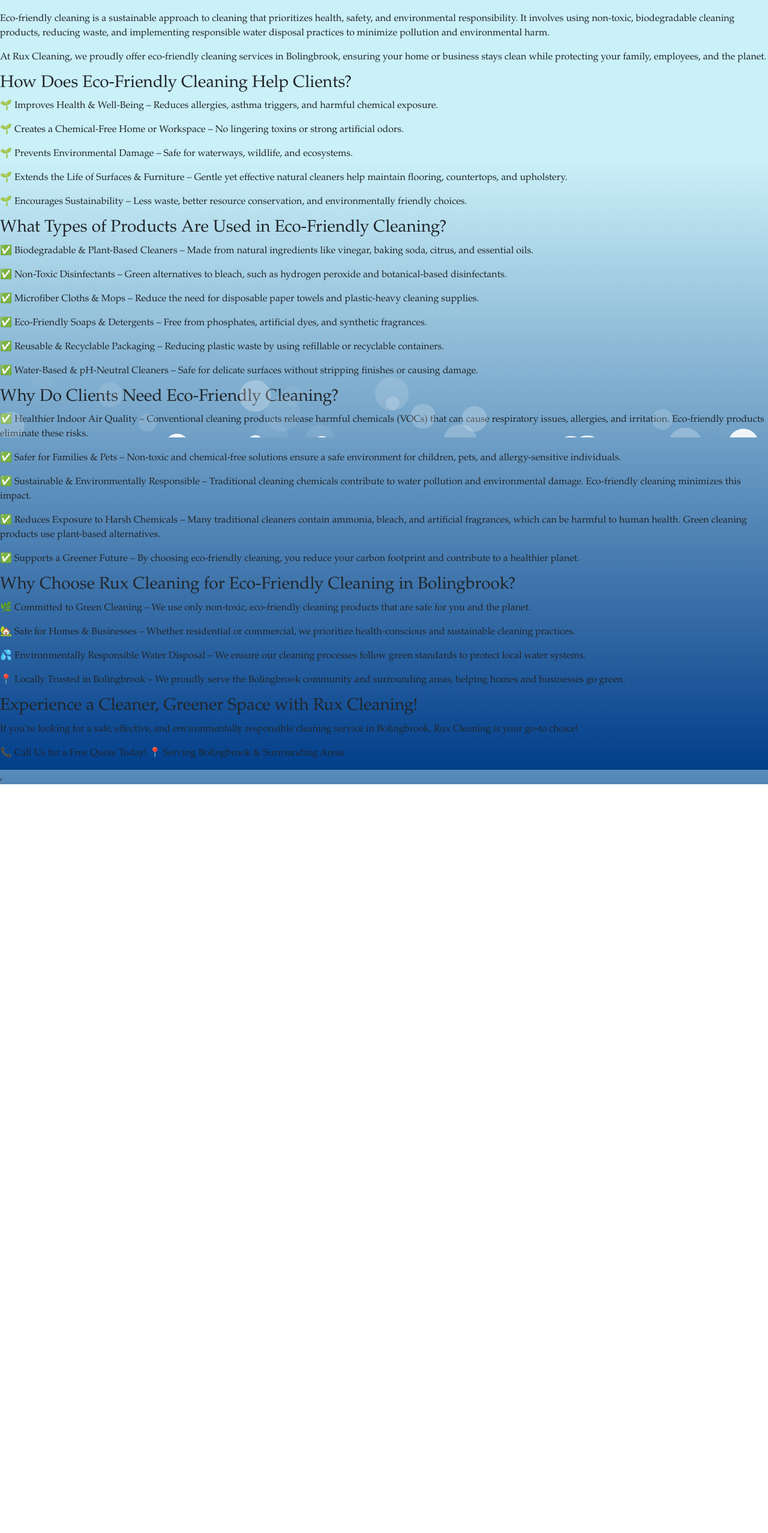
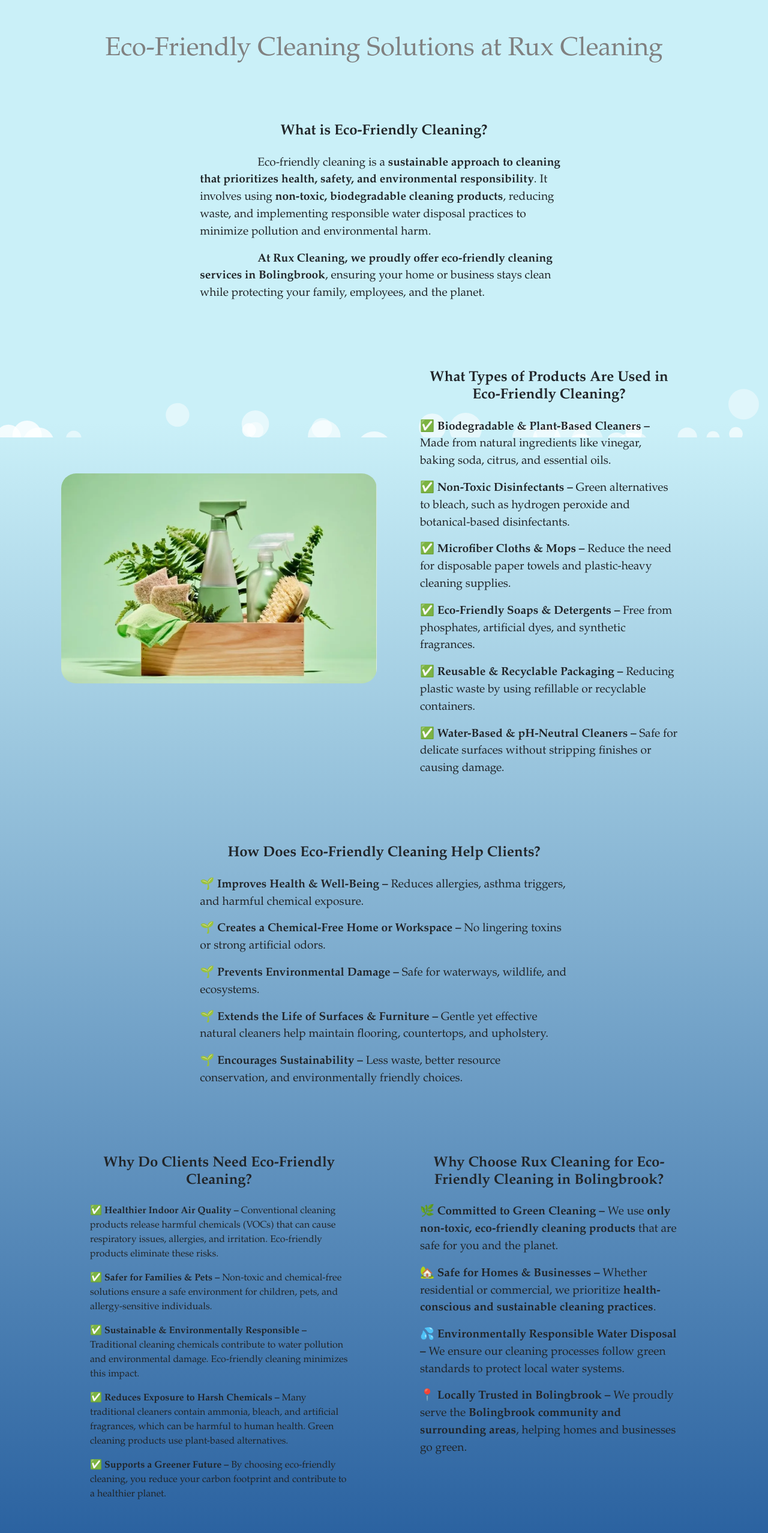
Before and after one commit to YemnyFeliz/RuxCleaning, a React (Vite) app: page /ecoFriendly in a window 1280 px wide. Shown: the part 71-2626 px from the top of the page at 60% size. Before the commit the page ends 1378 px from the top, so only its background shows below. Built offline with nearby package versions, Linux system fonts and the light colour scheme.

Commit message:
Styled Eco-Friendly page.

```diff
--- a/Pages/Eco-Friendly.jsx
+++ b/Pages/Eco-Friendly.jsx
@@ -1,68 +1,147 @@
 import React from "react";
+import "../src/App.css";
+import "../styles/Eco-Friendly.css";
+
+import Card from 'react-bootstrap/Card';
+import Col from 'react-bootstrap/Col';
+import Row from 'react-bootstrap/Row';
+
+import ecofriendly from '../src/assets/ecofriendly.png';
+// import cleanMicrowave from "../src/assets/cleanMicrowave.jpeg";
 
 function EcoFriendly() {
     return (
         <>
-        <div className="ecoFriendly">
-            <h2></h2>
+            <div className="regResidential container">
+                <Row>
+                    <Col>
+                        <div>
+                            <h2 className="regTitle">Eco-Friendly Cleaning Solutions at Rux Cleaning</h2>
                         </div>
-        <div className="whatEcoFriendly">
-            <h3>What is Eco-Friendly Cleaning?
-</h3>
-            <p>Eco-friendly cleaning is a sustainable approach to cleaning that prioritizes health, safety, and environmental responsibility. It involves using non-toxic, biodegradable cleaning products, reducing waste, and implementing responsible water disposal practices to minimize pollution and environmental harm.
+                    </Col>
+                </Row>
+
+                <Row>
+                    <Col md={{ span: 8, offset: 2 }}>
+                        <Card className="regCard">
+                            <Card.Body>
+                                <Card.Title className="regCardTitle">What is Eco-Friendly Cleaning?</Card.Title>
+                                <Card.Text className="regCardText text-indent">
+                                    <p>Eco-friendly cleaning is a <strong>sustainable approach to cleaning that prioritizes health, safety, and environmental responsibility</strong>.
+                                        It involves using <strong>non-toxic, biodegradable cleaning products</strong>, reducing waste, and implementing responsible water disposal practices to minimize pollution and environmental harm.
                                     </p>
-            <p>At Rux Cleaning, we proudly offer eco-friendly cleaning services in Bolingbrook, ensuring your home or business stays clean while protecting your family, employees, and the planet.
+                                    <p><strong>At Rux Cleaning, we proudly offer eco-friendly cleaning services in Bolingbrook</strong>, ensuring your home or business stays clean while protecting your family, employees, and the planet.
                                     </p>
+                                </Card.Text>
+                            </Card.Body>
+                        </Card>
+                    </Col>
+                </Row>
+
+
+
+                <Row xs={1} md={2} className="g-4">
+                    <Col md={6} className="d-flex align-items-center justify-content-center">
+                        <div>
+                            <Card.Img src={ecofriendly} className="imgEco" style={{ maxWidth: '100%', height: 'auto' }} />
                         </div>
-        <div className="howEcoFriendly">
-            <h3>How Does Eco-Friendly Cleaning Help Clients?
-</h3>
-            <p>🌱 Improves Health & Well-Being – Reduces allergies, asthma triggers, and harmful chemical exposure.</p>
-            <p>🌱 Creates a Chemical-Free Home or Workspace – No lingering toxins or strong artificial odors.</p>
-            <p>🌱 Prevents Environmental Damage – Safe for waterways, wildlife, and ecosystems.</p>
-            <p>🌱 Extends the Life of Surfaces & Furniture – Gentle yet effective natural cleaners help maintain flooring, countertops, and upholstery.</p>
-            <p>🌱 Encourages Sustainability – Less waste, better resource conservation, and environmentally friendly choices.</p>
-        </div>
-        <div className="productsEcoFriendly">
-            <h3>What Types of Products Are Used in Eco-Friendly Cleaning?
-</h3>
-            <p>✅ Biodegradable & Plant-Based Cleaners – Made from natural ingredients like vinegar, baking soda, citrus, and essential oils.
+                    </Col>
+
+                    <Col>
+                        <Card className="regCard">
+                            <Card.Body>
+                                <Card.Title className="regCardTitle">What Types of Products Are Used in Eco-Friendly Cleaning?
+                                </Card.Title>
+                                <Card.Text className="regCardText">
+                                    <p>✅ <strong>Biodegradable & Plant-Based Cleaners –</strong> Made from natural ingredients like vinegar, baking soda, citrus, and essential oils.
                                     </p>
-            <p>✅ Non-Toxic Disinfectants – Green alternatives to bleach, such as hydrogen peroxide and botanical-based disinfectants.</p>
-            <p>✅ Microfiber Cloths & Mops – Reduce the need for disposable paper towels and plastic-heavy cleaning supplies.</p>
-            <p>✅ Eco-Friendly Soaps & Detergents – Free from phosphates, artificial dyes, and synthetic fragrances.</p>
-            <p>✅ Reusable & Recyclable Packaging – Reducing plastic waste by using refillable or recyclable containers.</p>
-            <p>✅ Water-Based & pH-Neutral Cleaners – Safe for delicate surfaces without stripping finishes or causing damage.
+                                    <p>✅ <strong>Non-Toxic Disinfectants –</strong> Green alternatives to bleach, such as hydrogen peroxide and botanical-based disinfectants.</p>
+                                    <p>✅ <strong>Microfiber Cloths & Mops –</strong> Reduce the need for disposable paper towels and plastic-heavy cleaning supplies.</p>
+                                    <p>✅ <strong>Eco-Friendly Soaps & Detergents –</strong> Free from phosphates, artificial dyes, and synthetic fragrances.</p>
+                                    <p>✅ <strong>Reusable & Recyclable Packaging –</strong> Reducing plastic waste by using refillable or recyclable containers.</p>
+                                    <p>✅ <strong>Water-Based & pH-Neutral Cleaners –</strong> Safe for delicate surfaces without stripping finishes or causing damage.
                                     </p>
-        </div>
-        <div className="whyNeedEcoFriendly">
-            <h3>Why Do Clients Need Eco-Friendly Cleaning?
-</h3>
-            <p>✅ Healthier Indoor Air Quality – Conventional cleaning products release harmful chemicals (VOCs) that can cause respiratory issues, allergies, and irritation. Eco-friendly products eliminate these risks.</p>
-            <p>✅ Safer for Families & Pets – Non-toxic and chemical-free solutions ensure a safe environment for children, pets, and allergy-sensitive individuals.</p>
-            <p>✅ Sustainable & Environmentally Responsible – Traditional cleaning chemicals contribute to water pollution and environmental damage. Eco-friendly cleaning minimizes this impact.</p>
-            <p>✅ Reduces Exposure to Harsh Chemicals – Many traditional cleaners contain ammonia, bleach, and artificial fragrances, which can be harmful to human health. Green cleaning products use plant-based alternatives.</p>
-            <p>✅ Supports a Greener Future – By choosing eco-friendly cleaning, you reduce your carbon footprint and contribute to a healthier planet.</p>
+                                </Card.Text>
+                            </Card.Body>
+                        </Card>
+                    </Col>
 
-        </div>
-        <div className="whyChooseEcoFriendly">
-            <h3>Why Choose Rux Cleaning for Eco-Friendly Cleaning in Bolingbrook?
-</h3>
-            <p>🌿 Committed to Green Cleaning – We use only non-toxic, eco-friendly cleaning products that are safe for you and the planet.</p>
-            <p>🏡 Safe for Homes & Businesses – Whether residential or commercial, we prioritize health-conscious and sustainable cleaning practices.</p>
-            <p>💦 Environmentally Responsible Water Disposal – We ensure our cleaning processes follow green standards to protect local water systems.
+
+                </Row>
+
+
+
+                <Row>
+                    <Col md={{ span: 8, offset: 2 }}>
+                        <Card className="regCard">
+                            <Card.Body>
+                                <Card.Title className="regCardTitle">How Does Eco-Friendly Cleaning Help Clients?</Card.Title>
+                                <Card.Text className="regCardText">
+                                    <p>🌱 <strong>Improves Health & Well-Being –</strong> Reduces allergies, asthma triggers, and harmful chemical exposure.</p>
+                                    <p>🌱 <strong>Creates a Chemical-Free Home or Workspace –</strong> No lingering toxins or strong artificial odors.</p>
+                                    <p>🌱 <strong>Prevents Environmental Damage –</strong> Safe for waterways, wildlife, and ecosystems.</p>
+                                    <p>🌱 <strong>Extends the Life of Surfaces & Furniture –</strong> Gentle yet effective natural cleaners help maintain flooring, countertops, and upholstery.</p>
+                                    <p>🌱 <strong>Encourages Sustainability –</strong> Less waste, better resource conservation, and environmentally friendly choices.</p>
+                                </Card.Text>
+                            </Card.Body>
+                        </Card>
+                    </Col>
+                </Row>
+
+                <Row>
+
+                    <Col>
+                        <Card className="regCard">
+                            <Card.Body>
+                                <Card.Title className="regCardTitle">Why Do Clients Need Eco-Friendly Cleaning?</Card.Title>
+                                <Card.Text>
+                                    <p>✅ <strong>Healthier Indoor Air Quality –</strong> Conventional cleaning products release harmful chemicals (VOCs) that can cause respiratory issues, allergies, and irritation. Eco-friendly products eliminate these risks.</p>
+                                    <p>✅ <strong>Safer for Families & Pets –</strong> Non-toxic and chemical-free solutions ensure a safe environment for children, pets, and allergy-sensitive individuals.</p>
+                                    <p>✅ <strong>Sustainable & Environmentally Responsible –</strong> Traditional cleaning chemicals contribute to water pollution and environmental damage. Eco-friendly cleaning minimizes this impact.</p>
+                                    <p>✅ <strong>Reduces Exposure to Harsh Chemicals –</strong> Many traditional cleaners contain ammonia, bleach, and artificial fragrances, which can be harmful to human health. Green cleaning products use plant-based alternatives.</p>
+                                    <p>✅ <strong>Supports a Greener Future –</strong> By choosing eco-friendly cleaning, you reduce your carbon footprint and contribute to a healthier planet.</p>
+                                </Card.Text>
+                            </Card.Body>
+                        </Card>
+                    </Col>
+
+                    <Col>
+                        <Card className="regCard">
+                            <Card.Body>
+                                <Card.Title className="regCardTitle">Why Choose Rux Cleaning for Eco-Friendly Cleaning in Bolingbrook?</Card.Title>
+                                <Card.Text className="regCardText">
+                                    <p>🌿 <strong>Committed to Green Cleaning –</strong> We use <strong>only non-toxic, eco-friendly cleaning products</strong> that are safe for you and the planet.</p>
+                                    <p>🏡 <strong>Safe for Homes & Businesses –</strong> Whether residential or commercial, we prioritize <strong>health-conscious and sustainable cleaning practices</strong>.</p>
+                                    <p>💦 <strong>Environmentally Responsible Water Disposal –</strong> We ensure our cleaning processes follow <sreong>green standards</sreong> to protect local water systems.
                                     </p>
-            <p>📍 Locally Trusted in Bolingbrook – We proudly serve the Bolingbrook community and surrounding areas, helping homes and businesses go green.</p>
+                                    <p>📍 <strong>Locally Trusted in Bolingbrook –</strong> We proudly serve the <strong>Bolingbrook community and surrounding areas</strong>, helping homes and businesses go green.</p>
+                                </Card.Text>
+                            </Card.Body>
+                        </Card>
+                    </Col>
+                </Row>
 
-        </div>
-        <div className="bookEcoFriendly">
-            <h3>Experience a Cleaner, Greener Space with Rux Cleaning!
-</h3>
-            <p>If you're looking for a safe, effective, and environmentally responsible cleaning service in Bolingbrook, Rux Cleaning is your go-to choice!
+
+
+
+
+                <Row className="justify-content-center">
+                    <Col md={6}>
+                        <Card className="bookCard ">
+                            <Card.Body>
+                                <Card.Title className="resCardTitle">Experience a Cleaner, Greener Space with Rux Cleaning!</Card.Title>
+                                <Card.Text className="resCardText">
+                                    <p>If you're looking for a <strong>safe, effective, and environmentally responsible cleaning service in Bolingbrook, Rux Cleaning is your go-to choice!</strong>
                                     </p>
-            <p>📞 Call Us for a Free Quote Today!
-📍 Serving Bolingbrook & Surrounding Areas
+                                    <p><strong>📞 Call Us for a Free Quote Today!
+                                        📍 Serving Bolingbrook & Surrounding Areas</strong>
                                     </p>
+                                </Card.Text>
+                            </Card.Body>
+                        </Card>
+                    </Col>
+                </Row>
+
 
             </div>
         </>
--- a/styles/Eco-Friendly.css
+++ b/styles/Eco-Friendly.css
@@ -0,0 +1,4 @@
+.imgEco{
+    border-radius: 25px;
+
+}
```
Also changed, not shown: src/assets/ecofriendly.png (added). Lines whose indentation alone changed are shown as unchanged.
